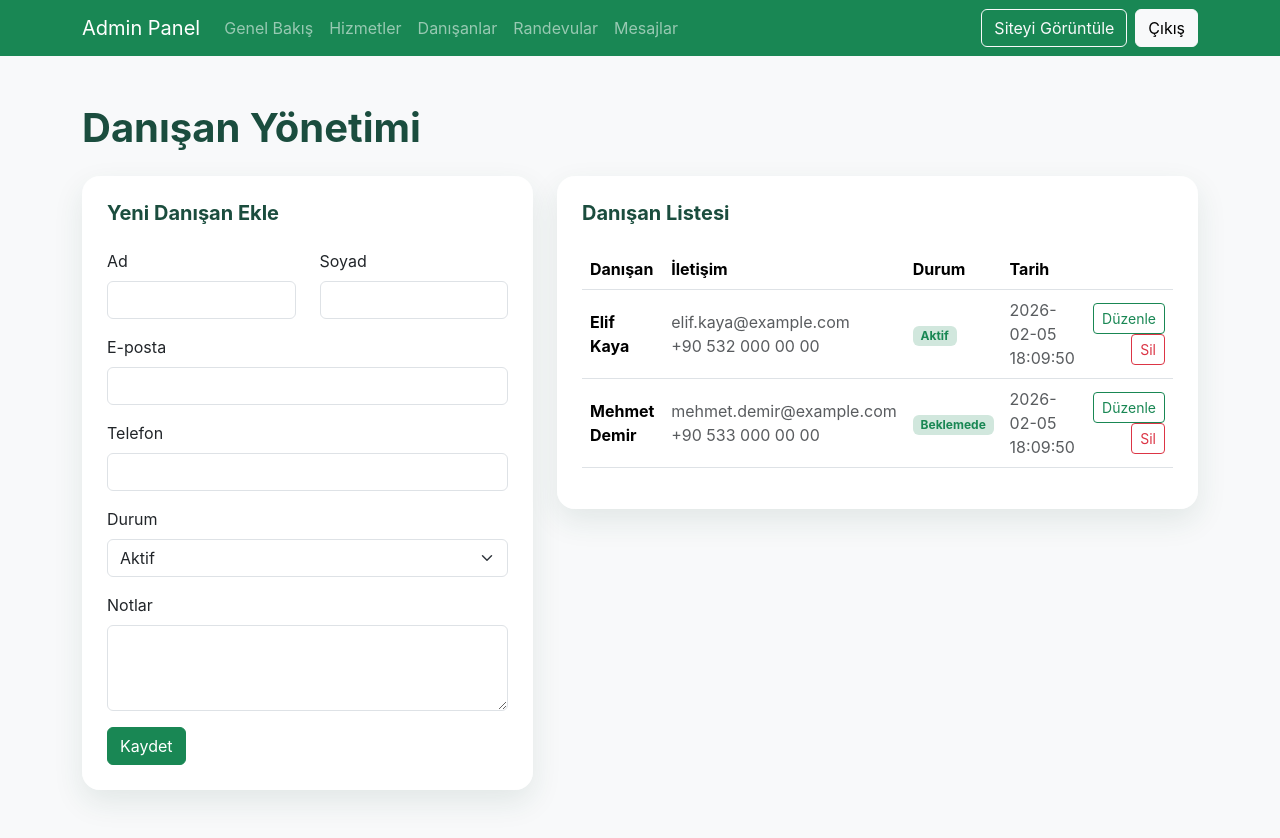
After one commit to ainsoft-tech/ainsoft.github.io, a PHP site: page /health-app/admin/patients.php in a window 1280 px wide. The commit adds this page. Run offline with PHP 8.4, Linux system fonts and the light colour scheme; a user stored in the database is signed in; data comes from the database, SQL or seed files in the repository; both versions use the stored data as it was after the commit.

Commit message:
Add admin patient and appointment tracking

```diff
--- a/health-app/admin/includes/header.php
+++ b/health-app/admin/includes/header.php
@@ -20,11 +20,23 @@ if (!is_admin_logged_in() && basename($_SERVER['PHP_SELF']) !== 'login.php') {
 <nav class="navbar navbar-expand-lg navbar-dark bg-success">
     <div class="container">
         <a class="navbar-brand" href="dashboard.php">Admin Panel</a>
-        <div class="d-flex gap-2">
-            <a class="btn btn-outline-light" href="../public/index.php">Siteyi Görüntüle</a>
-            <?php if (is_admin_logged_in()) : ?>
-                <a class="btn btn-light" href="logout.php">Çıkış</a>
-            <?php endif; ?>
+        <button class="navbar-toggler" type="button" data-bs-toggle="collapse" data-bs-target="#adminNavbar">
+            <span class="navbar-toggler-icon"></span>
+        </button>
+        <div class="collapse navbar-collapse" id="adminNavbar">
+            <ul class="navbar-nav me-auto mb-2 mb-lg-0">
+                <li class="nav-item"><a class="nav-link" href="dashboard.php">Genel Bakış</a></li>
+                <li class="nav-item"><a class="nav-link" href="services.php">Hizmetler</a></li>
+                <li class="nav-item"><a class="nav-link" href="patients.php">Danışanlar</a></li>
+                <li class="nav-item"><a class="nav-link" href="appointments.php">Randevular</a></li>
+                <li class="nav-item"><a class="nav-link" href="messages.php">Mesajlar</a></li>
+            </ul>
+            <div class="d-flex gap-2">
+                <a class="btn btn-outline-light" href="../public/index.php">Siteyi Görüntüle</a>
+                <?php if (is_admin_logged_in()) : ?>
+                    <a class="btn btn-light" href="logout.php">Çıkış</a>
+                <?php endif; ?>
+            </div>
         </div>
     </div>
 </nav>
--- /dev/null
+++ b/health-app/admin/patients.php
@@ -0,0 +1,154 @@
+<?php
+require __DIR__ . '/../config/database.php';
+include __DIR__ . '/includes/header.php';
+
+$editPatient = null;
+$statusOptions = ['Aktif', 'Beklemede', 'Tamamlandı', 'Pasif'];
+
+if (isset($_GET['edit'])) {
+    $editId = (int) $_GET['edit'];
+    $statement = $pdo->prepare('SELECT * FROM patients WHERE id = :id');
+    $statement->execute(['id' => $editId]);
+    $editPatient = $statement->fetch();
+}
+
+if ($_SERVER['REQUEST_METHOD'] === 'POST') {
+    $action = $_POST['action'] ?? '';
+
+    if ($action === 'add') {
+        $statement = $pdo->prepare('INSERT INTO patients (first_name, last_name, email, phone, status, notes) VALUES (:first_name, :last_name, :email, :phone, :status, :notes)');
+        $statement->execute([
+            'first_name' => trim($_POST['first_name'] ?? ''),
+            'last_name' => trim($_POST['last_name'] ?? ''),
+            'email' => trim($_POST['email'] ?? ''),
+            'phone' => trim($_POST['phone'] ?? ''),
+            'status' => trim($_POST['status'] ?? 'Aktif'),
+            'notes' => trim($_POST['notes'] ?? ''),
+        ]);
+    }
+
+    if ($action === 'update') {
+        $statement = $pdo->prepare('UPDATE patients SET first_name = :first_name, last_name = :last_name, email = :email, phone = :phone, status = :status, notes = :notes WHERE id = :id');
+        $statement->execute([
+            'id' => (int) ($_POST['id'] ?? 0),
+            'first_name' => trim($_POST['first_name'] ?? ''),
+            'last_name' => trim($_POST['last_name'] ?? ''),
+            'email' => trim($_POST['email'] ?? ''),
+            'phone' => trim($_POST['phone'] ?? ''),
+            'status' => trim($_POST['status'] ?? 'Aktif'),
+            'notes' => trim($_POST['notes'] ?? ''),
+        ]);
+    }
+
+    if ($action === 'delete') {
+        $id = (int) ($_POST['id'] ?? 0);
+        if ($id > 0) {
+            $statement = $pdo->prepare('DELETE FROM patients WHERE id = :id');
+            $statement->execute(['id' => $id]);
+        }
+    }
+
+    redirect('patients.php');
+}
+
+$patients = $pdo->query('SELECT * FROM patients ORDER BY created_at DESC')->fetchAll();
+?>
+<h1 class="section-title mb-4">Danışan Yönetimi</h1>
+<div class="row g-4">
+    <div class="col-lg-5">
+        <div class="card card-glass p-4">
+            <h5 class="section-title"><?php echo $editPatient ? 'Danışanı Güncelle' : 'Yeni Danışan Ekle'; ?></h5>
+            <form method="post" class="mt-3">
+                <input type="hidden" name="action" value="<?php echo $editPatient ? 'update' : 'add'; ?>">
+                <?php if ($editPatient) : ?>
+                    <input type="hidden" name="id" value="<?php echo (int) $editPatient['id']; ?>">
+                <?php endif; ?>
+                <div class="row">
+                    <div class="col-md-6 mb-3">
+                        <label class="form-label">Ad</label>
+                        <input class="form-control" name="first_name" value="<?php echo htmlspecialchars($editPatient['first_name'] ?? ''); ?>" required>
+                    </div>
+                    <div class="col-md-6 mb-3">
+                        <label class="form-label">Soyad</label>
+                        <input class="form-control" name="last_name" value="<?php echo htmlspecialchars($editPatient['last_name'] ?? ''); ?>" required>
+                    </div>
+                </div>
+                <div class="mb-3">
+                    <label class="form-label">E-posta</label>
+                    <input class="form-control" type="email" name="email" value="<?php echo htmlspecialchars($editPatient['email'] ?? ''); ?>">
+                </div>
+                <div class="mb-3">
+                    <label class="form-label">Telefon</label>
+                    <input class="form-control" name="phone" value="<?php echo htmlspecialchars($editPatient['phone'] ?? ''); ?>">
+                </div>
+                <div class="mb-3">
+                    <label class="form-label">Durum</label>
+                    <select class="form-select" name="status">
+                        <?php foreach ($statusOptions as $status) : ?>
+                            <option value="<?php echo htmlspecialchars($status); ?>" <?php echo ($editPatient['status'] ?? 'Aktif') === $status ? 'selected' : ''; ?>>
+                                <?php echo htmlspecialchars($status); ?>
+                            </option>
+                        <?php endforeach; ?>
+                    </select>
+                </div>
+                <div class="mb-3">
+                    <label class="form-label">Notlar</label>
+                    <textarea class="form-control" name="notes" rows="3"><?php echo htmlspecialchars($editPatient['notes'] ?? ''); ?></textarea>
+                </div>
+                <div class="d-flex gap-2">
+                    <button class="btn btn-success" type="submit"><?php echo $editPatient ? 'Güncelle' : 'Kaydet'; ?></button>
+                    <?php if ($editPatient) : ?>
+                        <a class="btn btn-outline-secondary" href="patients.php">Vazgeç</a>
+                    <?php endif; ?>
+                </div>
+            </form>
+        </div>
+    </div>
+    <div class="col-lg-7">
+        <div class="card card-glass p-4">
+            <h5 class="section-title">Danışan Listesi</h5>
+            <div class="table-responsive mt-3">
+                <table class="table align-middle">
+                    <thead>
+                        <tr>
+                            <th>Danışan</th>
+                            <th>İletişim</th>
+                            <th>Durum</th>
+                            <th>Tarih</th>
+                            <th></th>
+                        </tr>
+                    </thead>
+                    <tbody>
+                        <?php foreach ($patients as $patient) : ?>
+                            <tr>
+                                <td>
+                                    <strong><?php echo htmlspecialchars($patient['first_name'] . ' ' . $patient['last_name']); ?></strong>
+                                </td>
+                                <td class="text-muted">
+                                    <?php echo htmlspecialchars($patient['email']); ?><br>
+                                    <?php echo htmlspecialchars($patient['phone']); ?>
+                                </td>
+                                <td><span class="badge bg-success-subtle text-success"><?php echo htmlspecialchars($patient['status']); ?></span></td>
+                                <td class="text-muted"><?php echo htmlspecialchars($patient['created_at']); ?></td>
+                                <td class="text-end">
+                                    <a class="btn btn-outline-success btn-sm" href="patients.php?edit=<?php echo (int) $patient['id']; ?>">Düzenle</a>
+                                    <form method="post" class="d-inline" onsubmit="return confirm('Danışan silinsin mi?');">
+                                        <input type="hidden" name="action" value="delete">
+                                        <input type="hidden" name="id" value="<?php echo (int) $patient['id']; ?>">
+                                        <button class="btn btn-outline-danger btn-sm" type="submit">Sil</button>
+                                    </form>
+                                </td>
+                            </tr>
+                        <?php endforeach; ?>
+                        <?php if (empty($patients)) : ?>
+                            <tr>
+                                <td colspan="5" class="text-muted">Henüz danışan eklenmedi.</td>
+                            </tr>
+                        <?php endif; ?>
+                    </tbody>
+                </table>
+            </div>
+        </div>
+    </div>
+</div>
+<?php include __DIR__ . '/includes/footer.php'; ?>
```
Also changed, not shown: health-app/admin/appointments.php (added, +146 -0 lines), health-app/admin/dashboard.php (+13 -3 lines), health-app/database.sql (+31 -0 lines), health-app/README.md.
